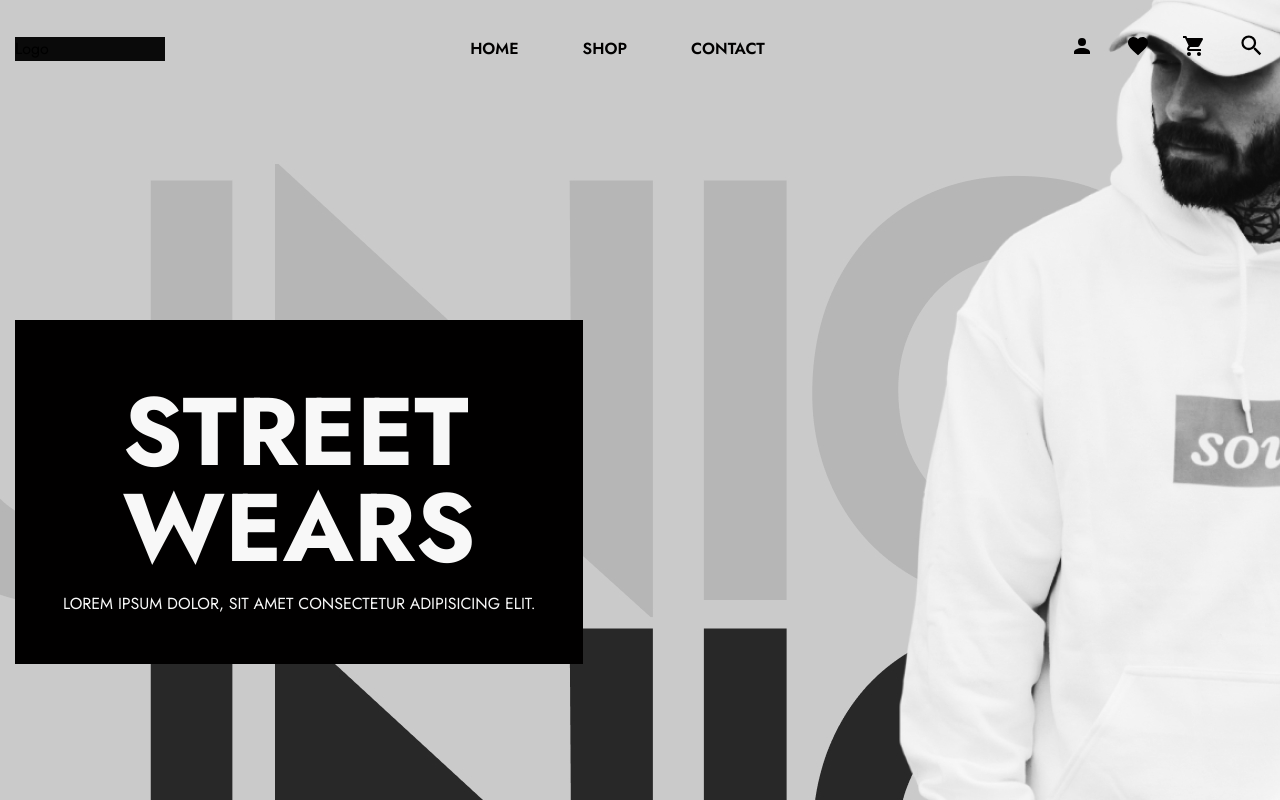
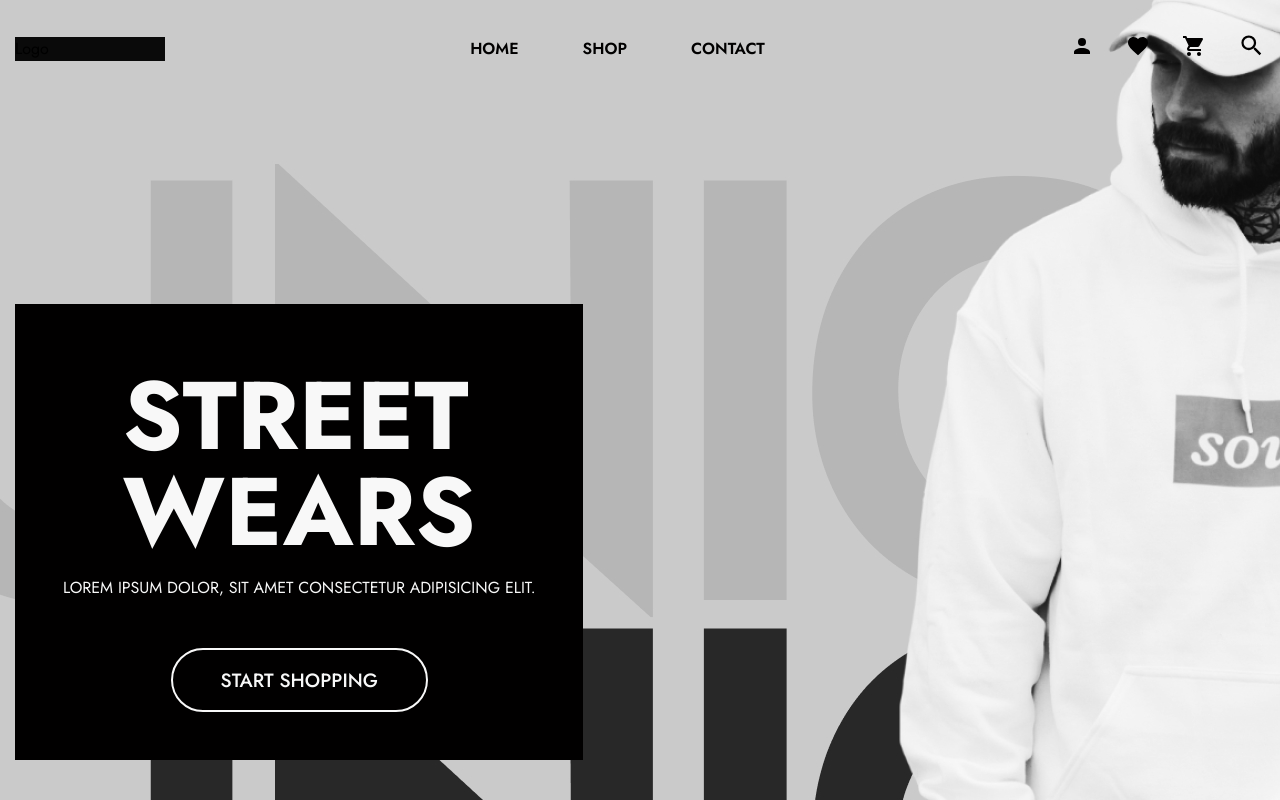
Before and after one commit to Shanks501/shopping-cart, a React (Vite) app: page / in a window 1280 px wide. Shown: the top 800 px of the page. Built offline with nearby package versions, Linux system fonts and the light colour scheme; no server answers.

Commit message:
Add Button component and refactor Herobanner styles

```diff
--- a/src/components/Herobanner/Herobanner.jsx
+++ b/src/components/Herobanner/Herobanner.jsx
@@ -1,4 +1,5 @@
 import styles from "./Herobanner.module.css";
+import Button from "../Button/Button";
 
 export default function Herobanner() {
     return (
@@ -8,6 +9,7 @@ export default function Herobanner() {
                     Street<br></br> wears
                 </h1>
                 <p>Lorem ipsum dolor, sit amet consectetur adipisicing elit.</p>
+                <Button type={"button"} text={"Start shopping"} styleClass={"secondaryButton"} />
             </div>
         </section>
     );
--- a/src/components/Herobanner/Herobanner.module.css
+++ b/src/components/Herobanner/Herobanner.module.css
@@ -1,5 +1,5 @@
 section.heroBanner {
-    padding: 20rem 0 20rem 0;
+    padding: 19rem 0 19rem 0;
     display: flex;
 }
 
@@ -18,3 +18,7 @@ section.heroBanner {
     line-height: 1;
     margin: 1rem 0;
 }
+
+.heroCard p {
+    margin-bottom: 3rem;
+}
```
